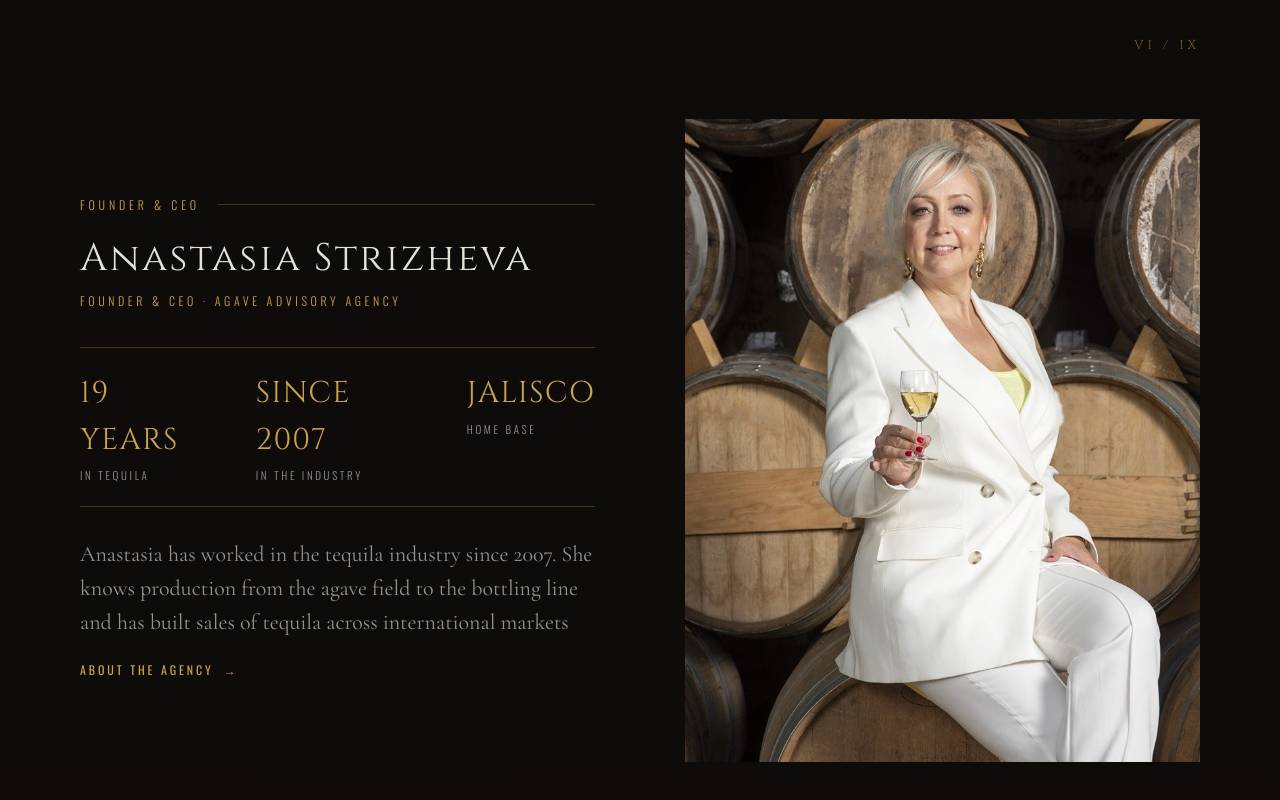
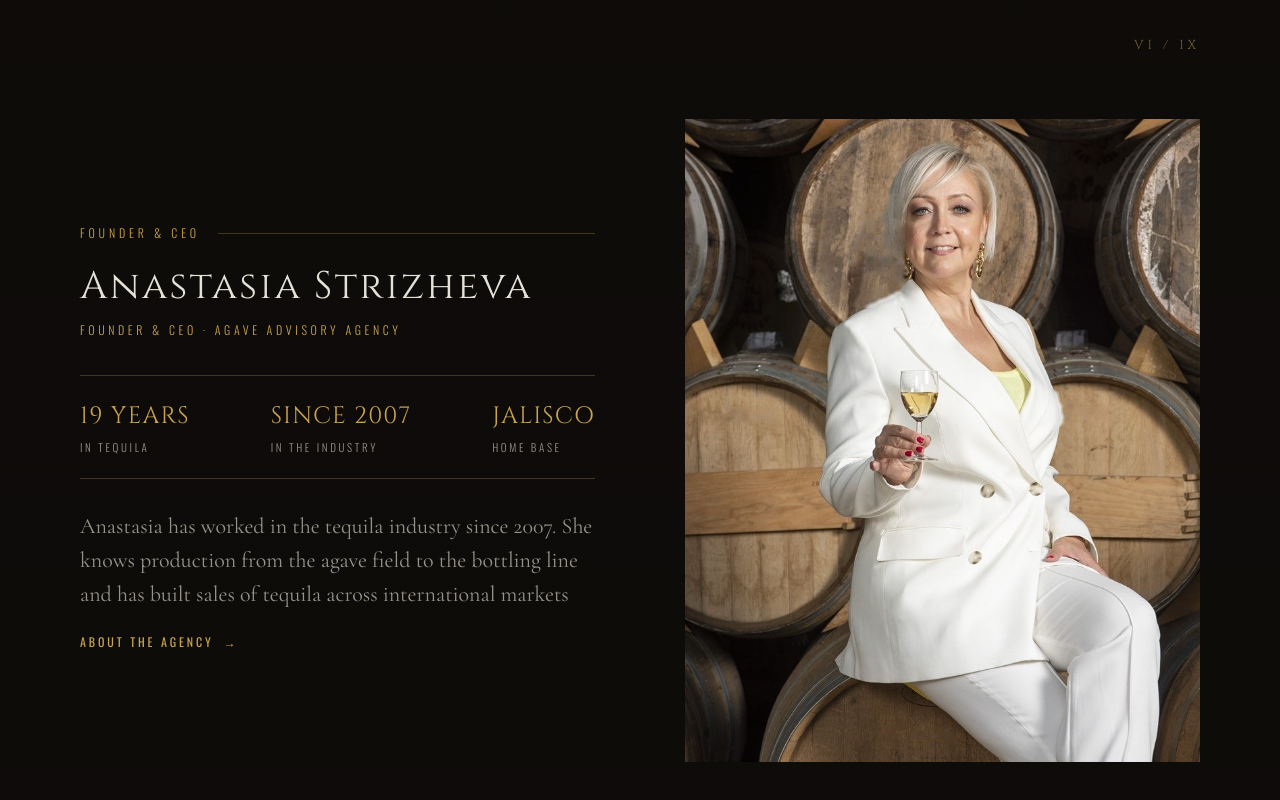
Before and after one commit to yurasnegovoy-hash/agave-advisory, a plain HTML site: page index.html in a window 1280 px wide. Shown: the part 11060-11860 px from the top of the page. Drawn offline with Linux system fonts and the light colour scheme; animation ran at ten frames a second.

Commit message:
CEO stats in one line each
Co-Authored-By: Claude Fable 5.1 <noreply@anthropic.com>

```diff
--- a/fx.css
+++ b/fx.css
@@ -263,3 +263,9 @@ html[lang="es"] .hero h1{font-size:clamp(30px,3.7vw,52px)}
 
 /* цифры-счётчики в фактах: наследуют золото и кегль заголовка, а не стиль подписи */
 .facts strong .cnt{display:inline-block;margin:0;color:inherit;font-size:inherit;line-height:inherit}
+
+/* цифры CEO в одну строку каждая: три колонки по ширине, кегль под колонку, без переносов внутри значения */
+.ceo-stats{display:grid;grid-template-columns:repeat(3,auto);justify-content:space-between;gap:24px}
+.ceo-stats strong{white-space:nowrap;font-size:clamp(22px,1.85vw,27px);letter-spacing:.05em}
+@media (max-width:980px){.ceo-stats{grid-template-columns:repeat(3,auto);gap:16px}.ceo-stats strong{font-size:20px}}
+@media (max-width:520px){.ceo-stats{grid-template-columns:1fr 1fr}}
```
